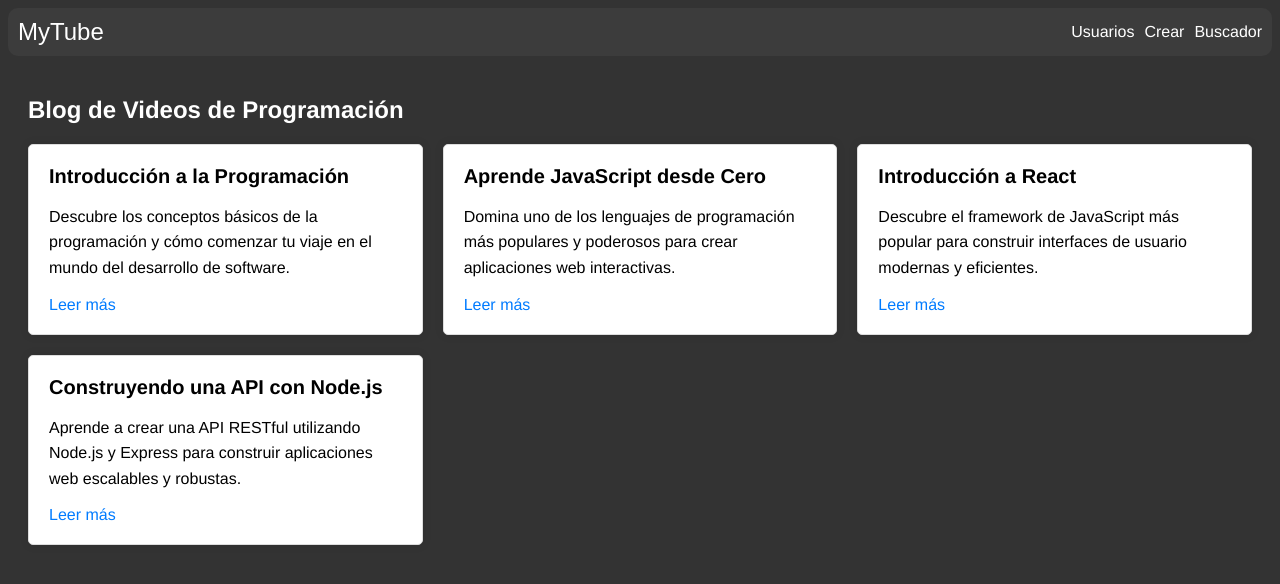
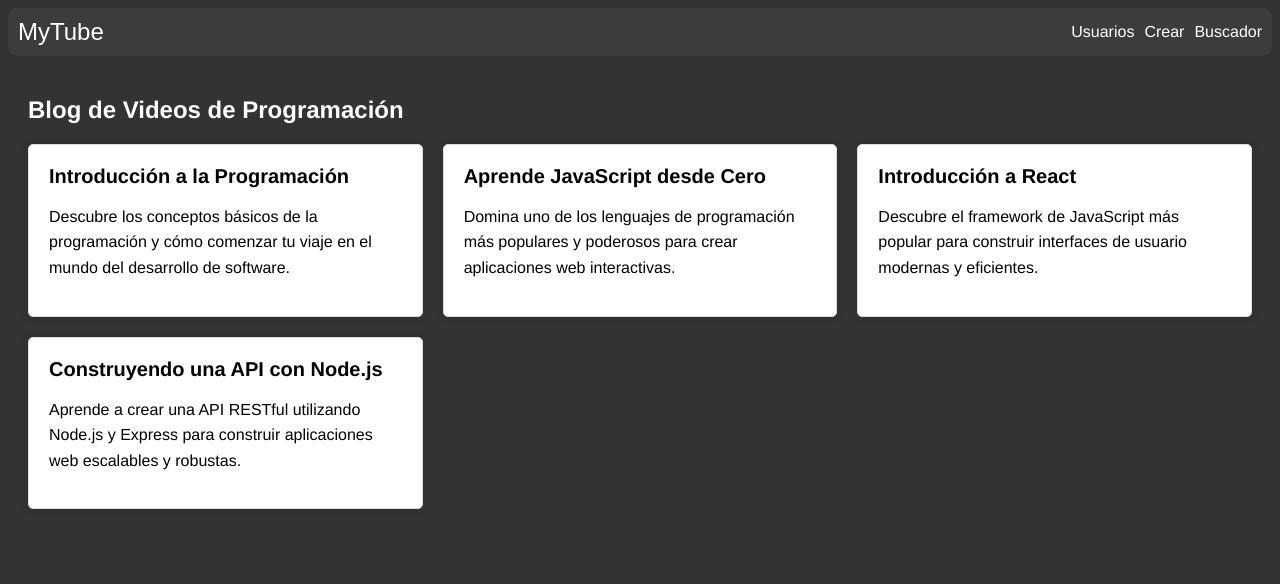
Before and after one commit to Gegdgt/Lab6_Web, a React (Vite) app in the folder client/: page / in a window 1280 px wide. Shown: the top 584 px of the page. Built offline with nearby package versions, Linux system fonts and the light colour scheme; no server answers.

Commit message:
update main
Se borro los href

```diff
--- a/client/src/pages/Main/Main.jsx
+++ b/client/src/pages/Main/Main.jsx
@@ -37,22 +37,18 @@ function Main() {
                     <div className="blog-item">
                         <h3>Introducción a la Programación</h3>
                         <p>Descubre los conceptos básicos de la programación y cómo comenzar tu viaje en el mundo del desarrollo de software.</p>
-                        <a href="#">Leer más</a>
                     </div>
                     <div className="blog-item">
                         <h3>Aprende JavaScript desde Cero</h3>
                         <p>Domina uno de los lenguajes de programación más populares y poderosos para crear aplicaciones web interactivas.</p>
-                        <a href="#">Leer más</a>
                     </div>
                     <div className="blog-item">
                         <h3>Introducción a React</h3>
                         <p>Descubre el framework de JavaScript más popular para construir interfaces de usuario modernas y eficientes.</p>
-                        <a href="#">Leer más</a>
                     </div>
                     <div className="blog-item">
                         <h3>Construyendo una API con Node.js</h3>
                         <p>Aprende a crear una API RESTful utilizando Node.js y Express para construir aplicaciones web escalables y robustas.</p>
-                        <a href="#">Leer más</a>
                     </div>
                 </div>
             </div>
```
